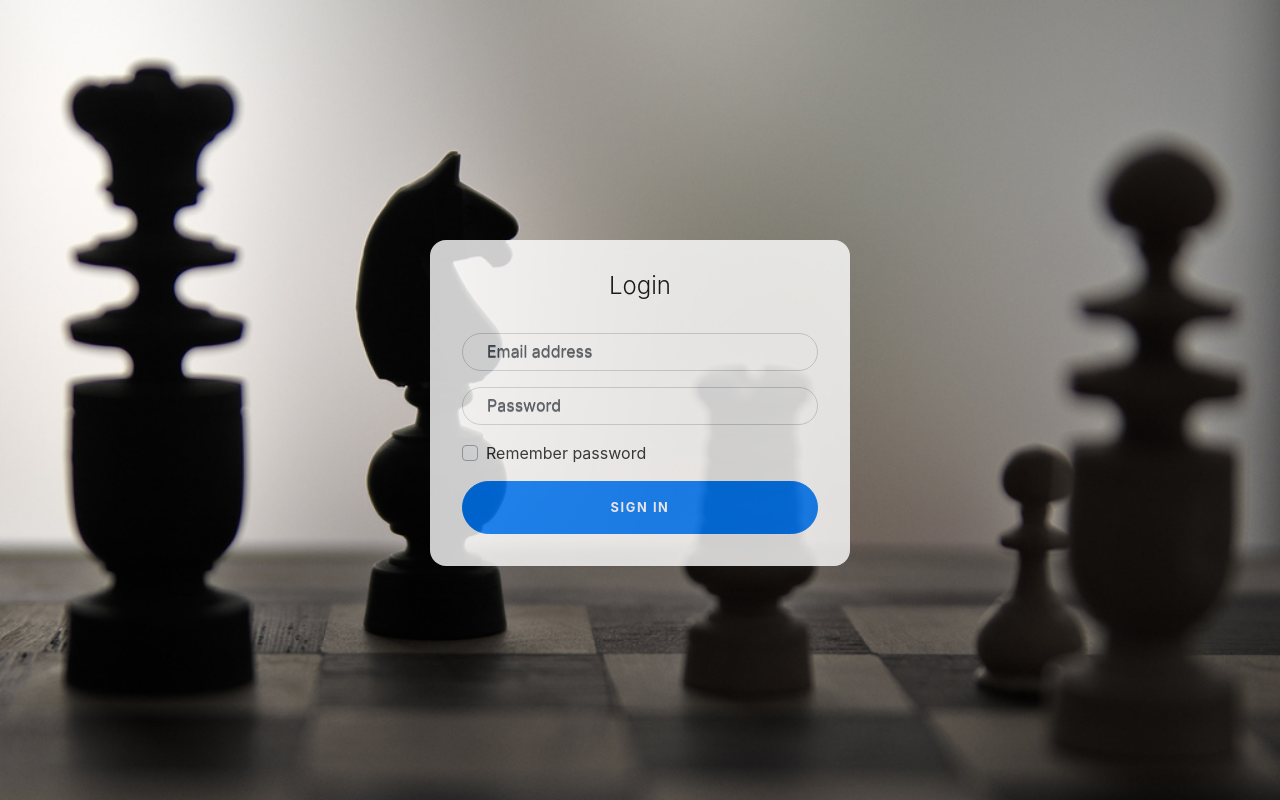
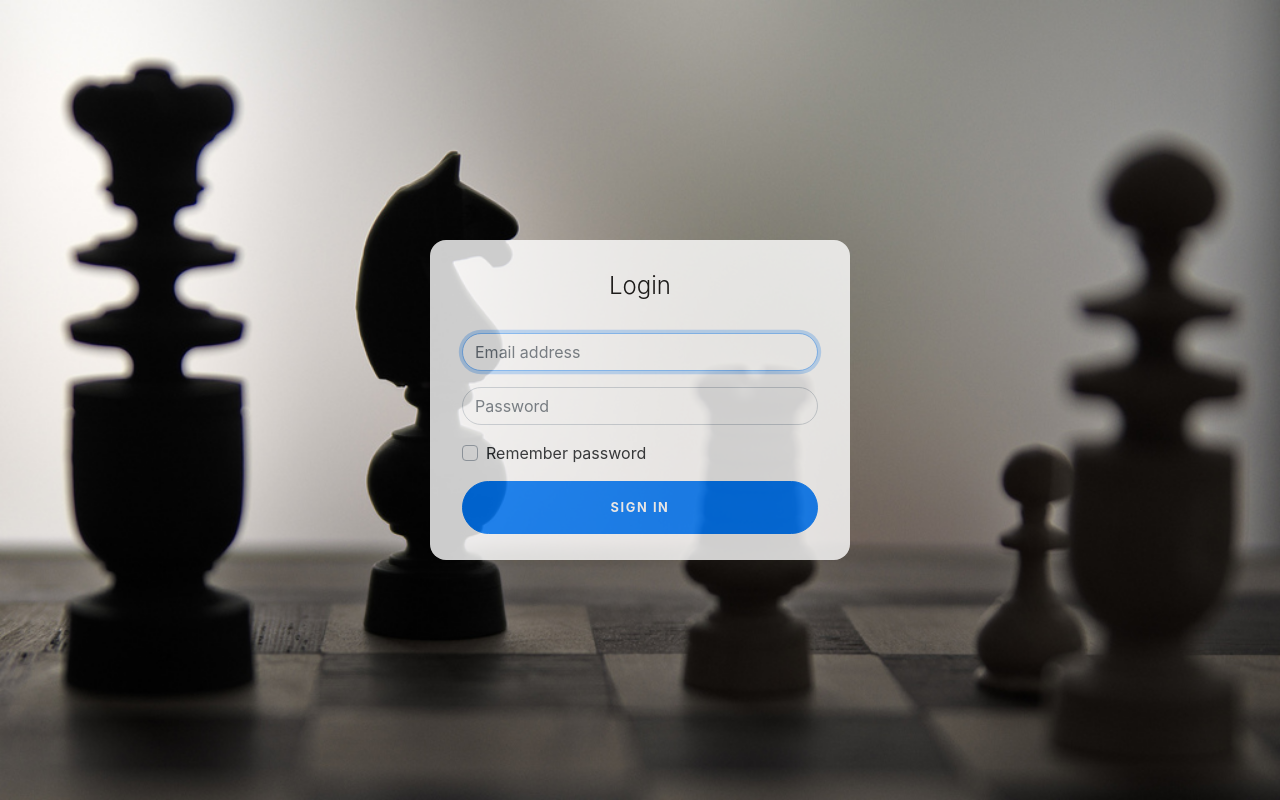
Before and after one commit to rfalaize/chess, a React app in the folder deep-chess/: page / in a window 1280 px wide. Built offline with nearby package versions, Linux system fonts and the light colour scheme.

Commit message:
Prettify login

```diff
--- a/deep-chess/package.json
+++ b/deep-chess/package.json
@@ -12,6 +12,7 @@
     "react-dom": "^16.5.2",
     "react-native": "^0.57.3",
     "react-native-cli": "^2.0.1",
+    "react-router-dom": "^4.3.1",
     "react-scripts": "2.0.4",
     "reactjs-chessboard": "0.0.9"
   },
--- a/deep-chess/public/index.html
+++ b/deep-chess/public/index.html
@@ -21,13 +21,20 @@
       Learn how to configure a non-root public URL by running `npm run build`.
     -->
   <title>Deep Chess</title>
+  <style type="text/css">
+    html,
+    body,
+    div {
+      height: 100%;
+    }
+  </style>
 </head>
 
 <body>
   <noscript>
     You need to enable JavaScript to run this app.
   </noscript>
-  <div id="root"></div>
+  <div id="root" height="100%"></div>
   <!--
       This HTML file is a template.
       If you open it directly in the browser, you will see an empty page.
--- /dev/null
+++ b/deep-chess/src/components/chess.jsx
@@ -0,0 +1,17 @@
+import React, { Component } from "react";
+import { Game } from "../game";
+import "./chess.css";
+
+class ChessComponent extends Component {
+  constructor() {
+    super();
+    this.state = {};
+    this.game = new Game();
+  }
+
+  render() {
+    return <div>Chess Game</div>;
+  }
+}
+
+export default ChessComponent;
--- /dev/null
+++ b/deep-chess/src/components/error.jsx
@@ -0,0 +1,10 @@
+import React, { Component } from "react";
+
+class ErrorComponent extends Component {
+  state = {};
+  render() {
+    return <div>Page does not exist</div>;
+  }
+}
+
+export default ErrorComponent;
--- /dev/null
+++ b/deep-chess/src/components/login.css
@@ -0,0 +1,65 @@
+.background {
+  background-image: url("./../assets/img/chess1.jpg");
+  background-size: 100%;
+}
+
+.card-signin {
+  border: 0;
+  border-radius: 1rem;
+  background-color: rgb(255, 255, 255);
+  opacity: 0.8;
+}
+
+.card-signin .card-title {
+  margin-bottom: 2rem;
+  font-weight: 300;
+  font-size: 1.5rem;
+  color: black;
+  font: bold;
+}
+
+.card-signin .card-body {
+  padding: 2rem;
+}
+
+.form-signin {
+  width: 100%;
+}
+
+.form-signin .btn {
+  font-size: 80%;
+  border-radius: 5rem;
+  letter-spacing: 0.1rem;
+  font-weight: bold;
+  padding: 1rem;
+  transition: all 0.2s;
+}
+
+.form-label-group {
+  position: relative;
+  margin-bottom: 1rem;
+}
+
+.form-label-group input {
+  border-radius: 2rem;
+  vertical-align: middle;
+}
+
+.absolute-center {
+  margin: auto;
+  position: absolute;
+  top: 0;
+  left: 0;
+  bottom: 0;
+  right: 0;
+}
+
+.absolute-center.is-responsive {
+  width: 50%;
+  height: 50%;
+  min-height: 400px;
+  max-height: 410px;
+  min-width: 400px;
+  max-width: 500px;
+  padding: 40px;
+}
--- /dev/null
+++ b/deep-chess/src/components/login.jsx
@@ -0,0 +1,91 @@
+import React, { Component } from "react";
+import "./login.css";
+
+class LoginComponent extends Component {
+  constructor(props) {
+    super(props);
+
+    this.state = {
+      inputLogin: "",
+      inputPassword: ""
+    };
+  }
+
+  handleClick = () => {
+    console.log("clicked:", this.state);
+  };
+
+  validateForm() {
+    return (
+      this.state.inputLogin.length > 0 && this.state.inputPassword.length > 0
+    );
+  }
+
+  handleChange = event => {
+    this.setState({
+      [event.target.id]: event.target.value
+    });
+  };
+
+  render() {
+    return (
+      <div className="background">
+        <div className="absolute-center is-responsive mx-auto">
+          <div className="card card-signin">
+            <div className="card-body">
+              <h4 className="card-title text-center">Login</h4>
+              <form className="form-signin">
+                <div className="form-label-group">
+                  <input
+                    type="email"
+                    id="inputLogin"
+                    className="form-control"
+                    placeholder="Email address"
+                    onChange={this.handleChange}
+                    required
+                    autoFocus
+                  />
+                </div>
+
+                <div className="form-label-group">
+                  <input
+                    type="password"
+                    id="inputPassword"
+                    className="form-control"
+                    placeholder="Password"
+                    onChange={this.handleChange}
+                    required
+                  />
+                </div>
+
+                <div className="custom-control custom-checkbox mb-3">
+                  <input
+                    type="checkbox"
+                    className="custom-control-input"
+                    id="customCheck1"
+                  />
+                  <label
+                    className="custom-control-label"
+                    htmlFor="customCheck1"
+                  >
+                    Remember password
+                  </label>
+                </div>
+
+                <button
+                  className="btn btn-lg btn-primary btn-block text-uppercase"
+                  type="submit"
+                  onClick={this.handleClick}
+                >
+                  Sign in
+                </button>
+              </form>
+            </div>
+          </div>
+        </div>
+      </div>
+    );
+  }
+}
+
+export default LoginComponent;
--- a/deep-chess/src/components/loginComponent.css
+++ /dev/null
@@ -1,154 +0,0 @@
-img.bg {
-  /* Set rules to fill background */
-  min-height: 100%;
-  min-width: 1024px;
-
-  /* Set up proportionate scaling */
-  width: 100%;
-  height: auto;
-
-  /* Set up positioning */
-  position: fixed;
-  top: 0;
-  left: 0;
-}
-
-:root {
-  --input-padding-x: 1.5rem;
-  --input-padding-y: 0.35rem;
-}
-
-body {
-  background-image: url("./../assets/img/chess1.jpg");
-  background-size: 100%;
-  /* background: #9cecfb; */
-  /* fallback for old browsers */
-  /* background: -webkit-linear-gradient(to right, #0052d4, #65c7f7, #9cecfb); */
-  /* Chrome 10-25, Safari 5.1-6 */
-  /* background: linear-gradient(to right, #0052d4, #65c7f7, #9cecfb); */
-  /* W3C, IE 10+/ Edge, Firefox 16+, Chrome 26+, Opera 12+, Safari 7+ */
-}
-
-.card-signin {
-  border: 0;
-  border-radius: 1rem;
-  background-color: rgb(255, 255, 255);
-  opacity: 0.8;
-  /* box-shadow: 0 0.5rem 1rem 0 rgba(0, 0, 0, 0.1); */
-}
-
-.card-signin .card-title {
-  margin-bottom: 2rem;
-  font-weight: 300;
-  font-size: 1.5rem;
-  color: black;
-  font: bold;
-}
-
-.card-signin .card-body {
-  padding: 2rem;
-}
-
-.form-signin {
-  width: 100%;
-}
-
-.form-signin .btn {
-  font-size: 80%;
-  border-radius: 5rem;
-  letter-spacing: 0.1rem;
-  font-weight: bold;
-  padding: 1rem;
-  transition: all 0.2s;
-}
-
-.form-label-group {
-  position: relative;
-  margin-bottom: 1rem;
-}
-
-.form-label-group input {
-  border-radius: 2rem;
-  vertical-align: middle;
-}
-
-.form-label-group > input,
-.form-label-group > label {
-  padding: var(--input-padding-y) var(--input-padding-x);
-}
-
-.form-label-group > label {
-  position: absolute;
-  top: 0;
-  left: 0;
-  display: block;
-  width: 100%;
-  margin-bottom: 0;
-  line-height: 1.5;
-  color: #495057;
-  border: 1px solid transparent;
-  border-radius: 0.25rem;
-  transition: all 0.1s ease-in-out;
-}
-
-/*
-.form-label-group input::-webkit-input-placeholder {
-  color: transparent;
-}
-
-.form-label-group input:-ms-input-placeholder {
-  color: transparent;
-}
-
-.form-label-group input::-ms-input-placeholder {
-  color: transparent;
-}
-
-.form-label-group input::-moz-placeholder {
-  color: transparent;
-}
-
-.form-label-group input::placeholder {
-  color: transparent;
-}
-*/
-/*
-.form-label-group input:not(:placeholder-shown) {
-  padding-top: calc(var(--input-padding-y) + var(--input-padding-y) * (2 / 3));
-  padding-bottom: calc(var(--input-padding-y) / 3);
-}
-
-.form-label-group input:not(:placeholder-shown) ~ label {
-  padding-top: calc(var(--input-padding-y) / 3);
-  padding-bottom: calc(var(--input-padding-y) / 3);
-  font-size: 12px;
-  color: #777;
-}
-*/
-
-.btn-google {
-  color: white;
-  background-color: #ea4335;
-}
-
-.btn-facebook {
-  color: white;
-  background-color: #3b5998;
-}
-
-.Absolute-Center {
-  margin: auto;
-  position: absolute;
-  top: 0;
-  left: 0;
-  bottom: 0;
-  right: 0;
-}
-
-.Absolute-Center.is-Responsive {
-  width: 50%;
-  height: 50%;
-  min-width: 400px;
-  max-width: 500px;
-  padding: 40px;
-}
--- a/deep-chess/src/components/loginComponent.jsx
+++ /dev/null
@@ -1,118 +0,0 @@
-import React, { Component } from "react";
-import { Button, FormGroup, FormControl, ControlLabel } from "react-bootstrap";
-import "./loginComponent.css";
-
-class LoginComponent extends Component {
-  constructor(props) {
-    super(props);
-
-    this.state = {
-      login: "",
-      password: ""
-    };
-  }
-
-  validateForm() {
-    return this.state.login.length > 0 && this.state.password.length > 0;
-  }
-
-  handleChange = event => {
-    this.setState({
-      [event.target.id]: event.target.value
-    });
-  };
-
-  handleSubmit = event => {
-    event.preventDefault();
-  };
-
-  render() {
-    //<img className="bg" src={require("./../assets/img/space.jpg")} />
-    /*
-    return (
-      <div className="Login">
-        <form onSubmit={this.handleSubmit}>
-          <FormGroup controlId="login" bsSize="large">
-            <ControlLabel>Login</ControlLabel>
-            <FormControl
-              autoFocus
-              value={this.state.login}
-              onChange={this.handleChange}
-            />
-          </FormGroup>
-          <FormGroup controlId="password" bsSize="large">
-            <ControlLabel>Password</ControlLabel>
-            <FormControl
-              value={this.state.password}
-              onChange={this.handleChange}
-              type="password"
-            />
-          </FormGroup>
-          <Button
-            block
-            bsSize="large"
-            disabled={!this.validateForm()}
-            type="submit"
-          >
-            Login
-          </Button>
-        </form>
-      </div>
-    );
-    <div className="row">
-    */
-    return (
-      <div className="Absolute-Center is-Responsive mx-auto">
-        <div className="card card-signin">
-          <div className="card-body">
-            <h4 className="card-title text-center">Login</h4>
-            <form className="form-signin">
-              <div className="form-label-group">
-                <input
-                  type="email"
-                  id="inputEmail"
-                  className="form-control"
-                  placeholder="Email address"
-                  required
-                  autofocus
-                />
-                <label for="inputEmail">Email address</label>
-              </div>
-
-              <div className="form-label-group">
-                <input
-                  type="password"
-                  id="inputPassword"
-                  className="form-control"
-                  placeholder="Password"
-                  required
-                />
-                <label for="inputPassword">Password</label>
-              </div>
-
-              <div className="custom-control custom-checkbox mb-3">
-                <input
-                  type="checkbox"
-                  className="custom-control-input"
-                  id="customCheck1"
-                />
-                <label className="custom-control-label" for="customCheck1">
-                  Remember password
-                </label>
-              </div>
-
-              <button
-                className="btn btn-lg btn-primary btn-block text-uppercase"
-                type="submit"
-              >
-                Sign in
-              </button>
-            </form>
-          </div>
-        </div>
-      </div>
-    );
-  }
-}
-
-export default LoginComponent;
--- /dev/null
+++ b/deep-chess/src/components/navigation.jsx
@@ -0,0 +1,10 @@
+import React, { Component } from "react";
+
+class NavigationComponent extends Component {
+  state = {};
+  render() {
+    return <div>Navigation</div>;
+  }
+}
+
+export default NavigationComponent;
--- a/deep-chess/src/index.js
+++ b/deep-chess/src/index.js
@@ -1,17 +1,31 @@
-import React from "react";
+import React, { Component } from "react";
 import ReactDOM from "react-dom";
+import { Route, BrowserRouter, Switch } from "react-router-dom";
 import "bootstrap/dist/css/bootstrap.css";
-//import BoardComponent from "./components/boardComponent";
-import LoginComponent from "./components/loginComponent";
+import LoginComponent from "./components/login";
+import ChessComponent from "./components/chess";
+import ErrorComponent from "./components/error";
+import NavigationComponent from "./components/navigation";
 
-console.log("Start...");
+class App extends Component {
+  state = {};
 
-/*
-var game = new Game();
-game.board.print();
-console.log(game.board.getSquareByAddress("e1").piece.getMoves());
-*/
+  //<Route path="/" component={NavigationComponent} />
 
-ReactDOM.render(<LoginComponent />, document.getElementById("root"));
+  render() {
+    return (
+      <BrowserRouter>
+        <div>
+          <Switch>
+            <Route path="/" component={LoginComponent} exact />
+            <Route path="/login" component={LoginComponent} />
+            <Route path="/chess" component={ChessComponent} />
+            <Route component={ErrorComponent} />
+          </Switch>
+        </div>
+      </BrowserRouter>
+    );
+  }
+}
 
-console.log("End");
+ReactDOM.render(<App />, document.getElementById("root"));
```
Also changed, not shown: deep-chess/src/components/boardComponent.jsx (deleted, +0 -31 lines), deep-chess/src/components/chess.css (renamed from deep-chess/src/components/boardComponent.css), 1 other file.
